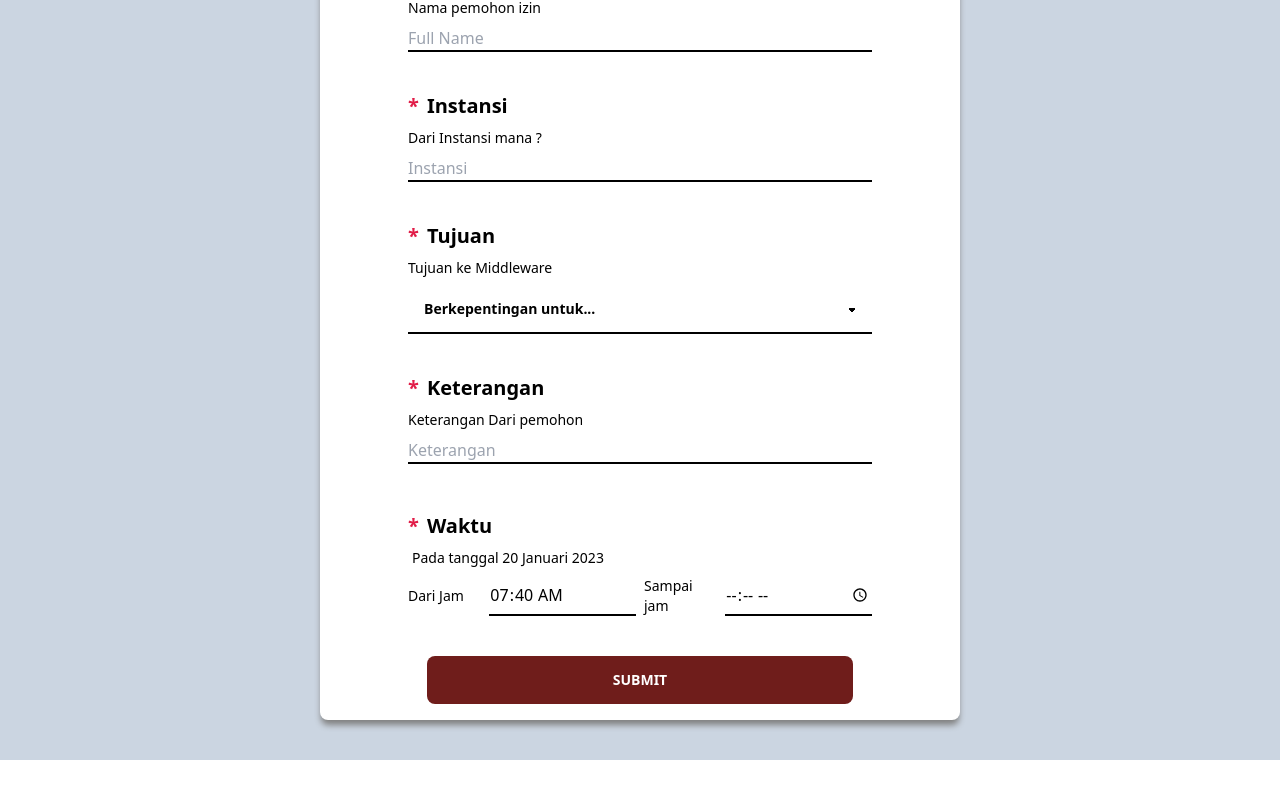
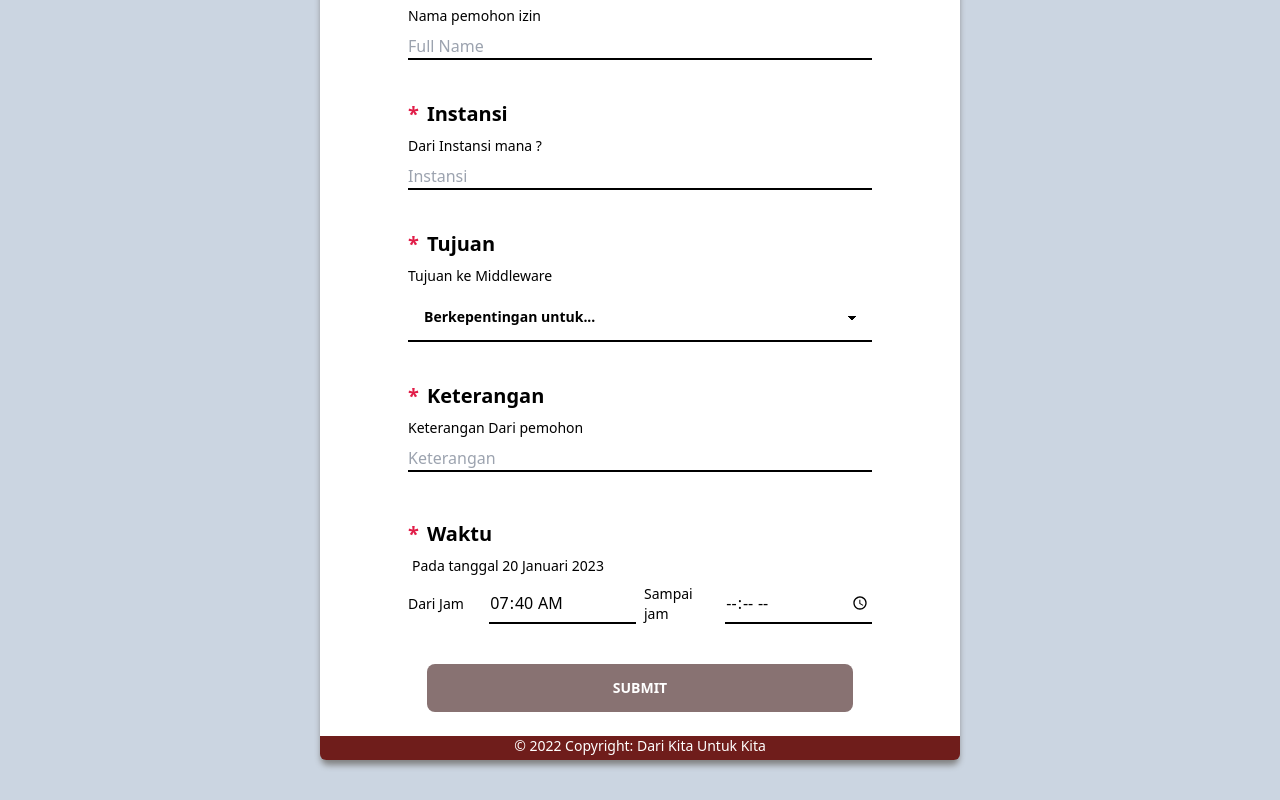
Before and after one commit to DanendraWM/middleware-allowed, a React (Create React App) app: page / in a window 1280 px wide. Shown: the part 327-1127 px from the top of the page. Before the commit the page ends 1087 px from the top, so only its background shows below. Built offline with nearby package versions, Linux system fonts and the light colour scheme.

Commit message:
nambah poni

```diff
--- a/src/App.js
+++ b/src/App.js
@@ -19,9 +19,12 @@ function App() {
   return (
     <div className=" min-h-screen bg-slate-300 text-black  ">
       <form onSubmit={kirim}>
-        <div className=" flex justify-center flex-col items-center py-10 sm:py-25 ">
-          <div className="bg-white lg:w-1/2 w-5/6 h-full shadow-[0_6px_6px_-1px_gray] rounded-lg  flex flex-col py-4 items-center space-y-6">
+        <div className=" flex justify-center flex-col items-center m-0 py-10 sm:py-25 ">
+
+          <div className="card bg-white  lg:w-1/2 w-5/6 h-full shadow-[0_6px_6px_-1px_gray] rounded-lg  flex flex-col py-0 items-center space-y-6">
+            <div className="card absolute bottom-90 w-full h-6 rounded-b-none bg-[#6f1d1b] shadow-[0_25px_20px_-20px_rgba(0,0,0,0.5)] rounded-md"></div>
             <div className="flex flex-row justify-center  ">
+
               <img src={telkom} width={100} height={100} alt="logo"></img>
             </div>
             <p className="text-sm font-semibold p-3 ">
@@ -140,11 +143,15 @@ function App() {
             </div>
             <a
               href="#modal"
-              className="btn lg:w-2/3 w-4/5 bg-[#6f1d1b] text-white border-none hover:bg-slate-400 hover:text-slate-800 hover:outline-3 space-y-2"
-            >
+              className="btn lg:w-2/3 w-4/5 bg-[#887272] text-white border-none hover:bg-slate-400 hover:text-slate-800 hover:outline-3 space-y-2 "
+                  >
               submit
             </a>
-            <div className="modal" id="modal">
+            <div className="card  bottom-90 w-full h-6 rounded-t-none bg-[#6f1d1b] shadow-[0_25px_20px_-20px_rgba(0,0,0,0.5)] rounded-md text-white text-center text-sm ">© 2022 Copyright: Dari Kita Untuk Kita</div>
+            {/* © 2022 Copyright: Dari Kita Untuk Kita */}
+          </div>
+
+            <div className="modal m-0" id="modal">
               <div className="modal-box bg-slate-100">
                 <a
                   href="#header"
@@ -165,9 +172,6 @@ function App() {
                 </div>
               </div>
             </div>
-
-            {/* © 2022 Copyright: Dari Kita Untuk Kita */}
-          </div>
         </div>
       </form>
     </div>
```
